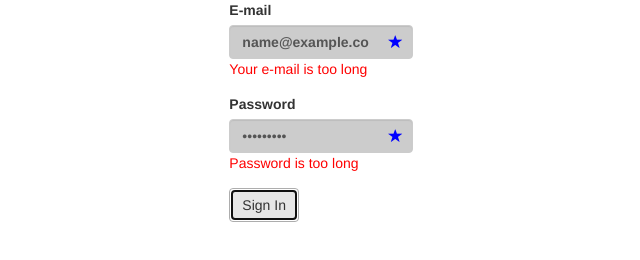
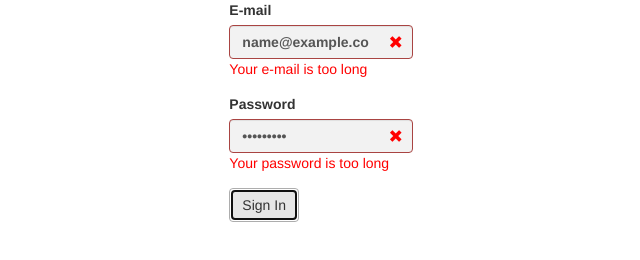
Before and after one commit to ritualcode/validation, a plain HTML site: page index.html in a window 1280 px wide. Both pictures are taken after typing "name@example.com", "Sample123" into the empty fields and a click on the button "Sign In". Shown: the whole page, without its empty margins (319-959 px from the left). Drawn offline with nearby package versions, Linux system fonts and the light colour scheme; files whose address does not match are found by name.

Commit message:
Validator 5 April

```diff
--- a/html/email.html
+++ b/html/email.html
@@ -1,5 +1,6 @@
 <div class="form-group email-group has-feedback">
 	<label for="email">E-mail</label>
-	<input type="email" id="email" class="form-control">
+	<input type="email" id="email" class="form-control" placeholder="E-mail">
+	<span class="email-icon glyphicon form-control-feedback"></span>
 	<span class="email-message"></span>
 </div>
--- a/html/password.html
+++ b/html/password.html
@@ -1,5 +1,6 @@
 <div class="form-group password-group has-feedback">
 	<label for="password">Password</label>
-	<input type="password" id="password" class="form-control">
+	<input type="password" id="password" class="form-control" placeholder="Password">
+	<span class="password-icon glyphicon form-control-feedback"></span>
 	<span class="password-message"></span>
 </div>
--- a/index.html
+++ b/index.html
@@ -8,7 +8,7 @@
     </head>
 
 	<body>
-		<form class="col-md-2 col-md-offset-5">
+		<form class="col-md-2 col-md-offset-5" novalidate="">
 		</form>
 
 		<script src="js/email.js"></script>
--- a/js/email.js
+++ b/js/email.js
@@ -1,45 +1,68 @@
 // объект email с методами
-// create (подгрузить html и вызвать методы stylize и required: см.ниже)
+// create (подгрузить html, создать свойства объекта(elem и др.), вызвать методы стилизации и обработчики)
 // destroy (удалить элемент)
 // stylize (стилизовать в соответствии с найтройками)
-// required (вставить звездочку если в настройках required.value == true)
+// markAsRequired (вставить звездочку если в настройках required.value == true)
 // _validate (проверить maxlenght)
-// submit (обработчик события сабмит для формы, который вызывает validate)
+// putNewValue (сбросить сообщение об ошибке и стиль ошибки)
+// onSubmit (обработчик события сабмит для формы, который вызывает validate)
 var email = {
+	$elem: null,
+	$message: null,
+	$icon: null,
 	create: function(){
 		$.get("../html/email.html", function(htmlCode){
 			$("form").append(htmlCode);
-			email.required();
+			email.$elem = $("#email");
+			email.$message = $(".email-message");
+			email.$icon = $(".email-icon")
+			email.markAsRequired();
 			email.stylize();
+			email.onSubmit();
+			email.putNewValue();
+			if (emailOptions.validation.required.value) {
+				email.markAsRequired();
+			}
 		});
+
 	},
 	destroy: function(){
 		$(".email-group").remove();
+		this.$elem = null;
+		this.$message = null;
+		this.$icon = null;
 	},
 	stylize: function(){
-		$("#email").css(emailOptions.styles.input);
-		$(".email-message").css(emailOptions.styles.message);
-		$(".glyphicon-star").css(emailOptions.styles.star)
+		this.$elem.css(emailOptions.styles.input);
+		this.$message.css(emailOptions.styles.message);
 	},
-	required: function() {
-		$("#email").ready(function(){
-			var reqIcon = $("<span class='glyphicon glyphicon-star form-control-feedback'></span>");
+	markAsRequired: function() {
+		this.$icon.addClass("glyphicon-star").css({"color":"blue"});
+	},
+	_validate: function(){
+		if( this.$elem.val().length > emailOptions.validation.maxlength.value ) {
+			this.$message.text(emailOptions.validation.maxlength.message);
+			this.$elem.parent().addClass("has-error");
+			this.$icon.addClass("glyphicon-remove").css({"color":"red"});
+			return false;
+		} else {
+			this.$elem.parent().addClass("has-success");
+			this.$icon.addClass("glyphicon-ok").css({"color":"green"});
+			return true;
+
+		}
+	},
+	putNewValue: function() {
+		this.$elem.on("keydown", function() {
+			$(this).parent().removeClass("has-error has-success");
+			email.$icon.removeClass("glyphicon-ok glyphicon-remove");
+			email.$message.empty();
 			if (emailOptions.validation.required.value) {
-				$("#email").after(reqIcon);
+				email.markAsRequired();
 			}
 		});
 	},
-	_validate: function(){
-		var emailBox = $("#email");
-		var emailMessage = $(".email-message");
-		if( emailBox.val().length > emailOptions.validation.maxlength.value ){
-			emailMessage.text(emailOptions.validation.maxlength.message);
-			return false;
-		}else{
-			return true;
-		}
-	},
-	submit: function(){
+	onSubmit: function() {
 		$("form").on("submit", function(event){
 		event.preventDefault();
 		email._validate();
@@ -52,7 +75,8 @@ var email = {
 var emailOptions = {
 	validation: {
 		required: {
-			value: true
+			value: true,
+			message: "E-mail is required"
 		},
 		maxlength: {
 			value: 8,
@@ -61,14 +85,11 @@ var emailOptions = {
 	},
 	styles: {
 		input: {
-			"background": "#ccc",
+			"background": "#F2F2F2",
 			"font-weight": "bold"
 		},
 		message: {
 			"color": "red"
-		},
-		star: {
-			"color": "blue"
 		}
 	}
 }
--- a/js/password.js
+++ b/js/password.js
@@ -1,43 +1,67 @@
 // объект password с методами
-// create (подгрузить html и вызвать методы stylize и required: см.ниже)
+// create (подгрузить html, создать свойства объекта(elem и др.), вызвать методы стилизации и обработчики)
 // destroy (удалить элемент)
 // stylize (стилизовать в соответствии с найтройками)
-// required (вставить звездочку если в настройках required.value == true)
+// markAsRequired (вставить звездочку если в настройках required.value == true)
 // _validate (проверить maxlenght)
-// submit (обработчик события сабмит для формы, который вызывает validate)
+// putNewValue (сбросить сообщение об ошибке и стиль ошибки)
+// onSubmit (обработчик события сабмит для формы, который вызывает validate)
 var password = {
+	$elem:    null,
+	$message: null,
+	$icon:    null,
 	create: function(){
 		$.get("../html/password.html", function(htmlCode){
 			$("form").append(htmlCode);
-			password.required();
+			password.$elem = $("#password");
+			password.$message = $(".password-message");
+			password.$icon = $(".password-icon");
 			password.stylize();
+			password.putNewValue();
+			password.onSubmit();
+			if (passwordOptions.validation.required.value) {
+				password.markAsRequired();
+			}
+
 		});
 	},
-	destroy: function(){
+	destroy: function() {
 		$(".password-group").remove();
+		this.$elem    = null;
+		this.$message = null;
+		this.$icon    = null;
 	},
-	stylize: function(){
-		$("#password").css(passwordOptions.styles.input);
-		$(".password-message").css(emailOptions.styles.message);
-		$(".glyphicon-star").css(emailOptions.styles.star)
+	stylize: function() {
+		this.$elem.css(passwordOptions.styles.input);
+		this.$message.css(passwordOptions.styles.message);
 	},
-	required: function() {
-		var reqIcon = $("<span class='glyphicon glyphicon-star form-control-feedback'></span>");
-		if (passwordOptions.validation.required.value) {
-			$("#password").after(reqIcon);
+	markAsRequired: function() {
+		this.$icon.addClass("glyphicon-star").css({"color":"blue"});
+	},
+	_validate: function() {
+		if( this.$elem.val().length > passwordOptions.validation.maxlength.value ){
+			this.$message.text(passwordOptions.validation.maxlength.message);
+			this.$elem.parent().addClass("has-error");
+			this.$icon.addClass("glyphicon-remove").css({"color":"red"});
+			return false
+		} else {
+			this.$elem.parent().addClass("has-success");
+			this.$icon.addClass("glyphicon-ok").css({"color":"green"});
+			return true;
+
 		}
 	},
-	_validate: function() {
-		var passwordBox = $("#password");
-		var passwordMessage = $(".password-message");
-		if( passwordBox.val().length > passwordOptions.validation.maxlength.value ){
-				passwordMessage.text(passwordOptions.validation.maxlength.message);
-				return false
-		}else{
-			return true;
-		}
+	putNewValue: function() {
+		this.$elem.on("keydown", function() {
+			$(this).parent().removeClass("has-error has-success");
+			password.$icon.removeClass("glyphicon-ok glyphicon-remove");
+			password.$message.empty();
+			if (passwordOptions.validation.required.value) {
+				password.markAsRequired();
+			}
+		});
 	},
-	submit: function() {
+	onSubmit: function() {
 		$("form").on("submit", function(event){
 			event.preventDefault();
 			password._validate();
@@ -50,22 +74,21 @@ var password = {
 var passwordOptions = {
 	validation: {
 		required: {
-			value: true
+			value:   true,
+			message: "Password is required"
 		},
 		maxlength: {
-			value: 8,
-			message: "Password is too long"
+			value:   8,
+			message: "Your password is too long"
 		}
 	},
 	styles: {
 		input: {
-			"background": "#ccc",
+			"background":  "#F2F2F2",
+			"font-weight": "bold"
 		},
 		message: {
 			"color": "red"
-		},
-		star: {
-			"color": "blue"
 		}
 	}
 }
--- a/js/script.js
+++ b/js/script.js
@@ -1,9 +1,6 @@
 $(function(){
 	//подгружаем html файлы с помощью метода create
-	email.create();
-	password.create();
-	button.create();
-
-	email.submit();
-	password.submit();
+  email.create();
+  password.create();
+  button.create();
 });
```
